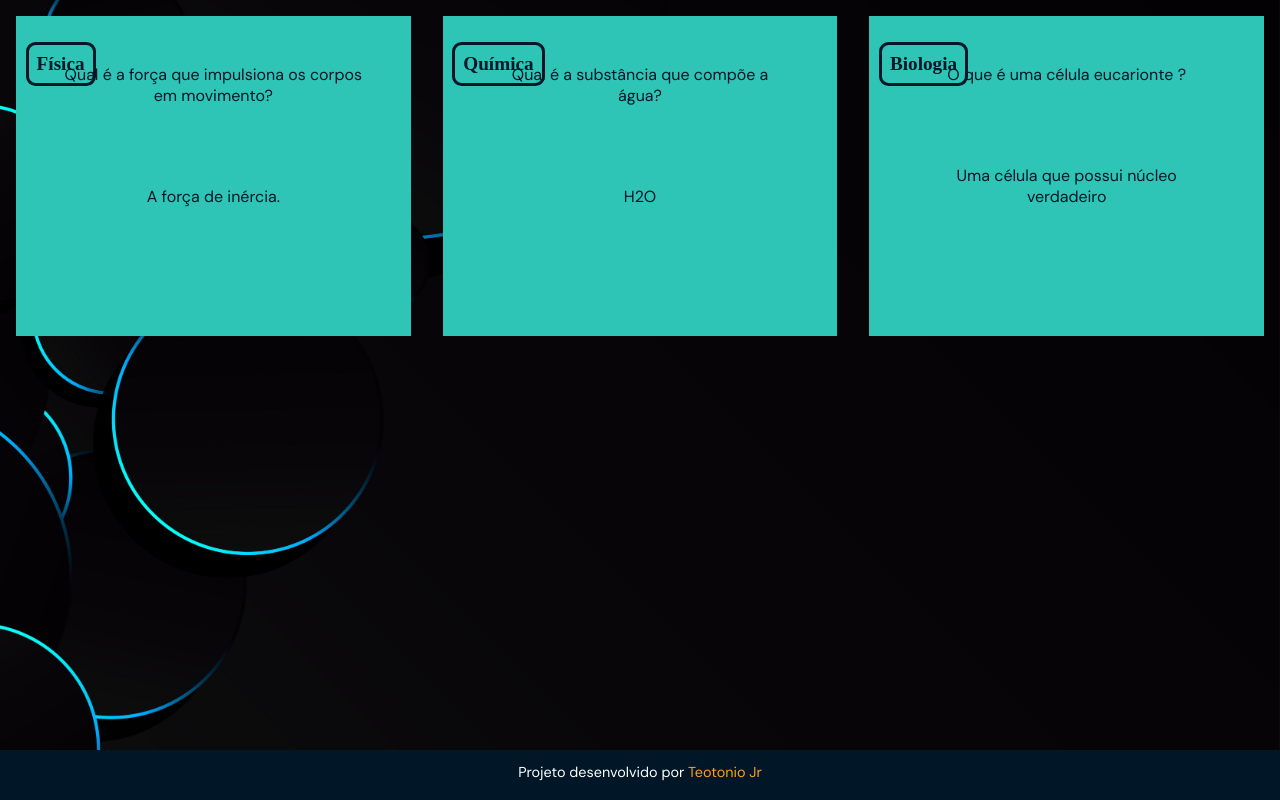
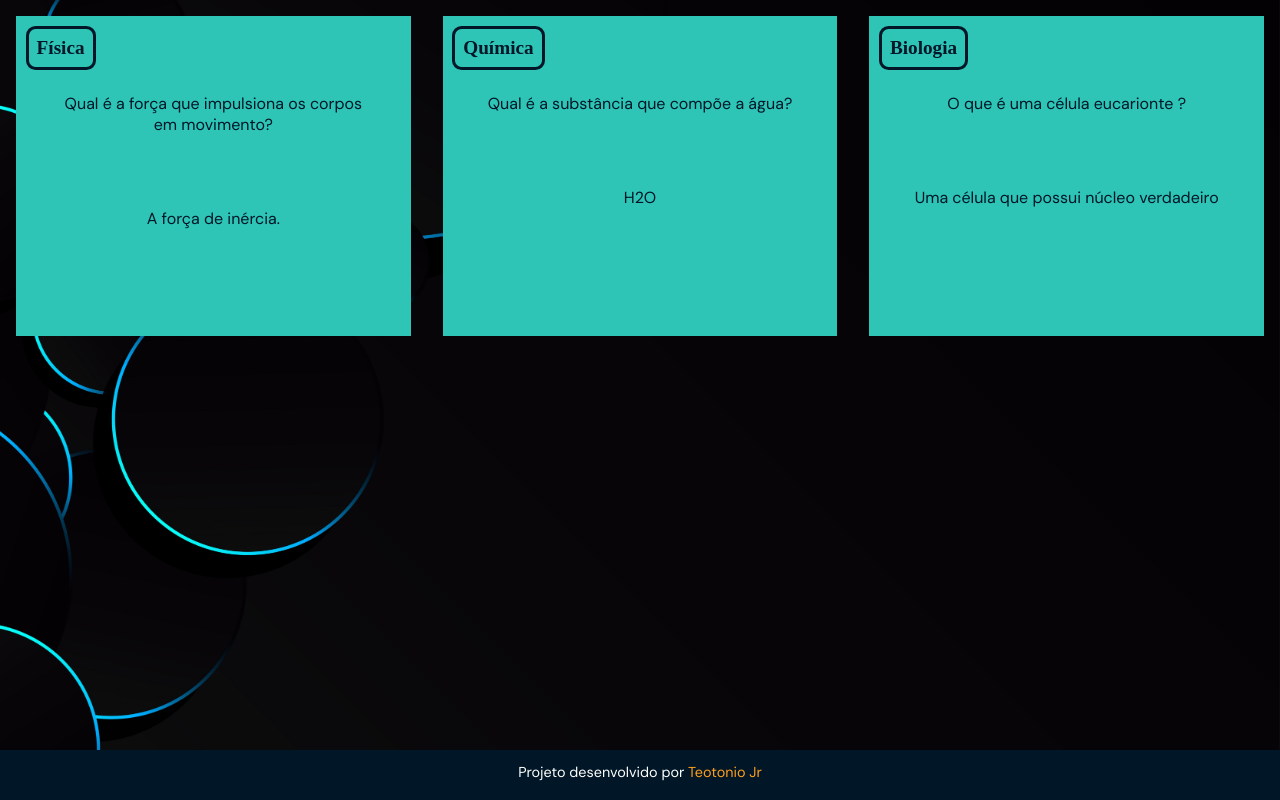
Before and after one commit to teotoniojr/2024-2B-PerguntasERespostas-ex, a plain HTML site: page index.html in a window 1280 px wide. Drawn offline with Linux system fonts and the light colour scheme; a web font is replaced by a local one.

Commit message:
Add files via upload

```diff
--- a/assets/style.css
+++ b/assets/style.css
@@ -39,22 +39,29 @@ body{
 .card__content{
     height: 100%;
     text-align: center;
+    display: flex;
+    flex-direction: column;
+    ;
 }
 
 .card__content h3{
     border: 3px solid var(--black);
     font-family: var(--font-title);
-    text-align: left;
+    text-align: center;
     padding: 0.5rem;
     position: absolute;
     margin: 0.6rem;
     border-radius:0.6rem;
     font-size: 1.5vw;
 }
+.card__content__question{
+    margin-top: 2.5rem;
+
+}
 
 .card__content p {
     margin: 1rem;
-    padding: 2rem;
+    padding: 1.3rem;
 }
 
 footer{
```
